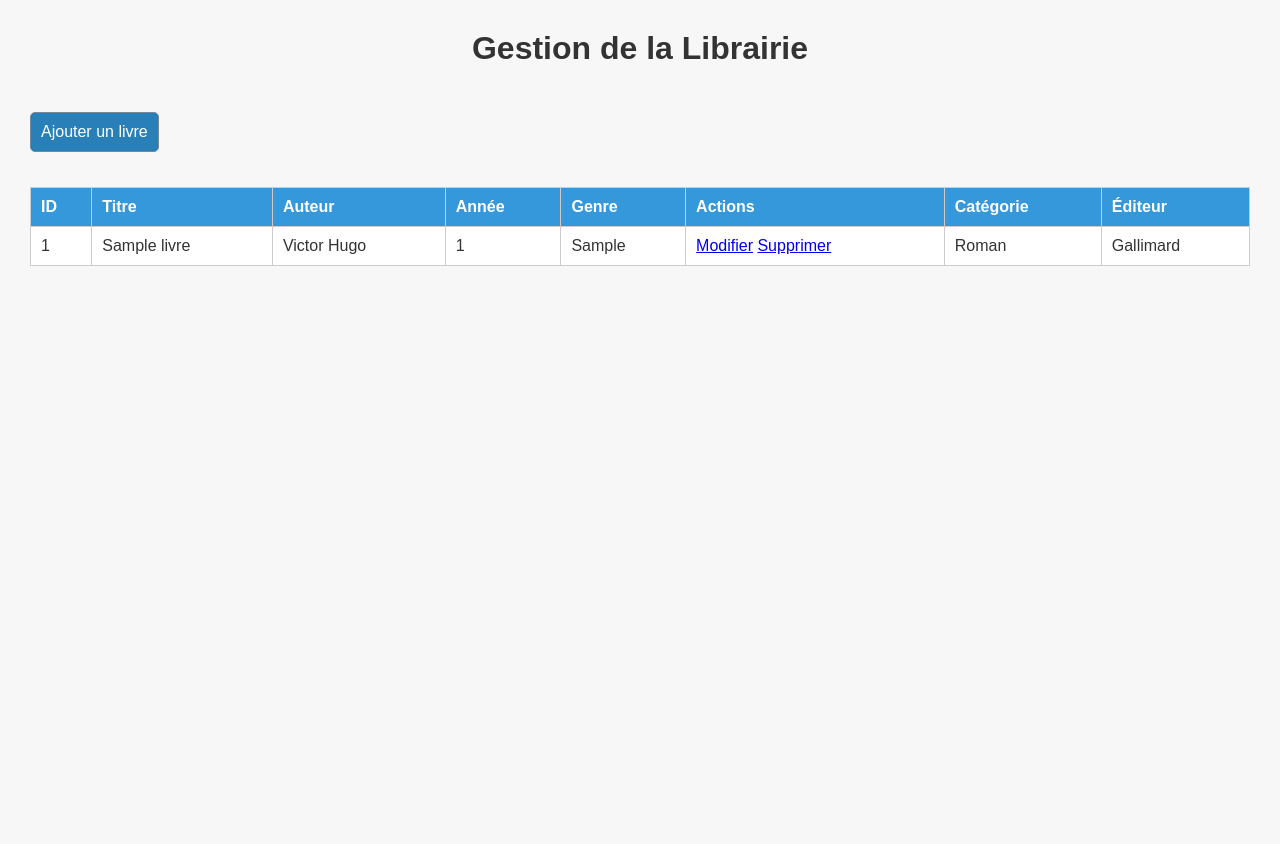
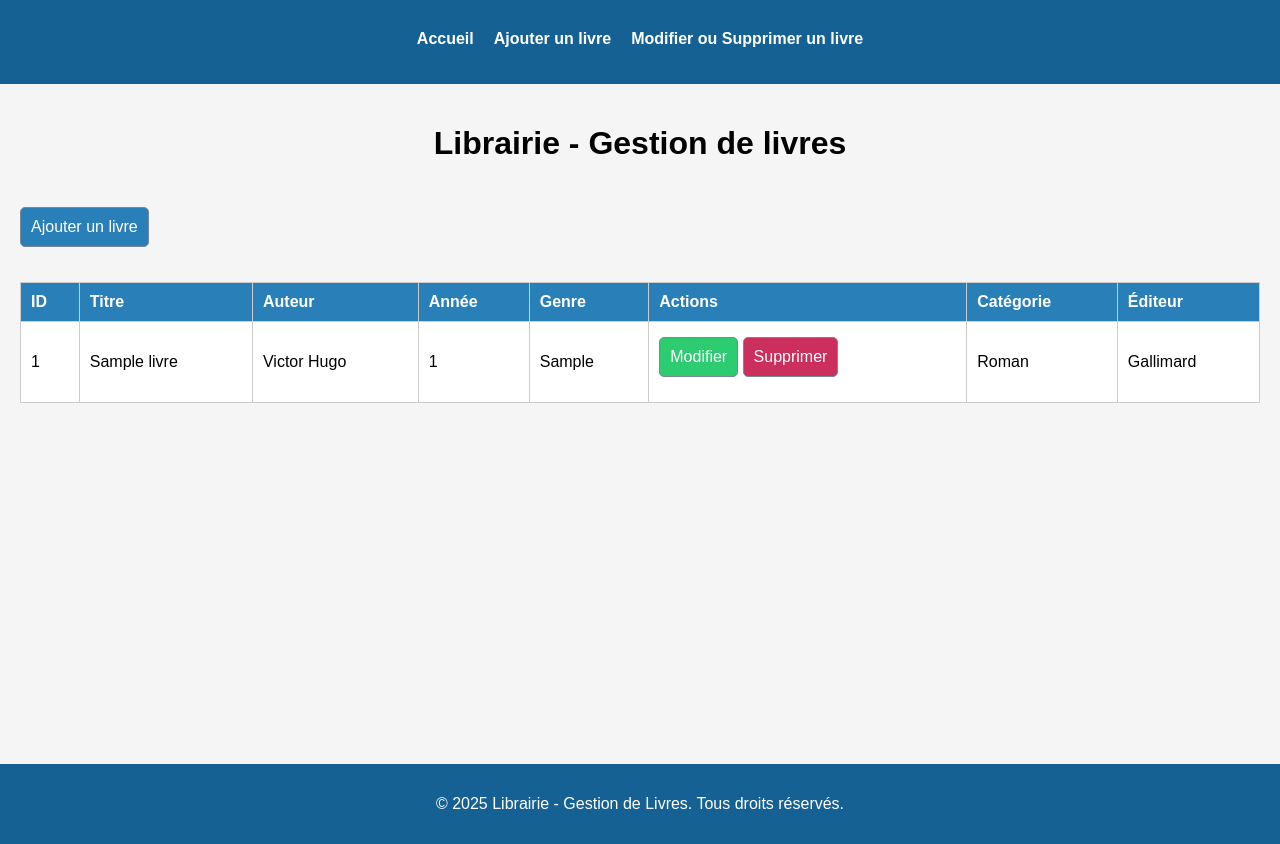
Before and after one commit to marieAndreeHealeyCote/A25-58231BMA-24610, a PHP site: page /livre-index.php in a window 1280 px wide. Before the commit the page ends 266 px from the top, so only its background shows below. Run offline with PHP 8.4, Linux system fonts and the light colour scheme; data comes from the database, SQL or seed files in the repository; tables that the repository leaves empty hold one stand-in row (values such as "Sample post").

Commit message:
modification du css pour interface plus conviviale, ajout header.php et footer.php

```diff
--- a/css/style.css
+++ b/css/style.css
@@ -1,36 +1,66 @@
+/* général.css */
 body {
-  font-size: 16px;
   font-family: Arial, sans-serif;
-  margin: 30px;
-  background: #f7f7f7;
-  color: #333;
+  margin: 0;
+  padding: 0;
+  background-color: #f5f5f5;
 }
 
-h1 {
+header {
+  background-color: #156193;
+  color: white;
+  padding: 20px;
+  text-align: center;
+}
+
+main {
+  padding: 20px;
+  min-height: 80vh;
+}
+
+h1,
+h2 {
   text-align: center;
   margin-bottom: 40px;
 }
 
-table {
-  width: 100%;
-  border-collapse: collapse;
-  background: white;
-  margin-top: 20px;
+/* navigation.css */
+nav ul {
+  list-style-type: none;
+  padding: 0;
+  margin-top: 10px;
+  display: flex;
+  justify-content: center;
+  gap: 20px;
 }
 
-table th,
-table td {
-  border: 1px solid #ccc;
-  padding: 10px;
-  text-align: left;
+nav ul li {
+  display: inline;
 }
 
-table th {
-  background-color: #3498db;
+nav ul li a {
   color: white;
+  text-decoration: none;
+  font-weight: bold;
 }
 
-/* Boutons */
+nav ul li a:hover {
+  text-decoration: underline;
+}
+
+/* footer.css */
+footer {
+  background-color: #156193;
+  color: white;
+  text-align: center;
+  padding: 15px 0;
+  position: relative;
+  bottom: 0;
+  width: 100%;
+  text-align: center;
+}
+
+/* boutons.css */
 .btn {
   display: inline-block;
   padding: 10px;
@@ -64,7 +94,7 @@ table th {
   }
 }
 
-/* formulaire */
+/* formulaire.css */
 form {
   background-color: white;
   padding: 20px;
@@ -98,6 +128,25 @@ form label {
   font-weight: bold;
 }
 
+table {
+  width: 100%;
+  border-collapse: collapse;
+  background: white;
+  margin-top: 20px;
+}
+
+table th,
+table td {
+  border: 1px solid #ccc;
+  padding: 10px;
+  text-align: left;
+}
+
+table th {
+  background-color: #2980b9;
+  color: white;
+}
+
 td:last-child {
   white-space: nowrap;
 }
--- /dev/null
+++ b/layouts/footer.php
@@ -0,0 +1,8 @@
+<!-- footer.php -->
+</main>
+<footer>
+    <p>&copy; <?php echo date("Y"); ?> Librairie - Gestion de Livres. Tous droits réservés.</p>
+</footer>
+</body>
+
+</html>
--- /dev/null
+++ b/layouts/header.php
@@ -0,0 +1,21 @@
+<!-- header.php -->
+<!DOCTYPE html>
+<html lang="fr">
+
+<head>
+    <meta charset="UTF-8">
+    <title>TP1 - Système web PHP orienté objet avec une base de données MySQL</title>
+    <link rel="stylesheet" href="/webAvancee24610/TP01/css/style.css">
+</head>
+
+<body>
+    <header>
+        <nav>
+            <ul>
+                <li><a href="livre-index.php">Accueil</a></li>
+                <li><a href="livre-create.php">Ajouter un livre</a></li>
+                <li><a href="livre-edit.php">Modifier ou Supprimer un livre</a></li>
+            </ul>
+        </nav>
+    </header>
+    <main>
--- a/livre-edit.php
+++ b/livre-edit.php
@@ -19,7 +19,7 @@ if (isset($_GET['id'])) {
 }
 ?>
 
-<link rel="stylesheet" href="css/style.css">
+<?php include('layouts/header.php'); ?>
 
 <h2>Modifier le livre</h2>
 <form method="POST" action="livre-update.php">
@@ -79,3 +79,4 @@ if (isset($_GET['id'])) {
     <button type="submit" class="btn vert">Mettre à jour</button>
     <a href="livre-index.php" class="btn bleu">Annuler</a>
 </form>
+<?php include('layouts/footer.php'); ?>
--- a/livre-index.php
+++ b/livre-index.php
@@ -19,17 +19,10 @@ if (isset($_GET['supprimer'])) {
 }
 ?>
 
-<!DOCTYPE html>
-<html lang="fr">
-
-<head>
-    <meta charset="UTF-8">
-    <title>Librairie</title>
-    <link rel="stylesheet" href="css/style.css">
-</head>
+<?php include('layouts/header.php'); ?>
 
 <body>
-    <h1>Gestion de la Librairie</h1>
+    <h1>Librairie - Gestion de livres</h1>
     <a href="livre-create.php" class="btn bleu"> Ajouter un livre</a>
 
     <table>
@@ -54,8 +47,8 @@ if (isset($_GET['supprimer'])) {
                     <td><?= $livre['annee_publication'] ?></td>
                     <td><?= $livre['genre'] ?></td>
                     <td>
-                        <a href="livre-edit.php?id=<?= $livre['id'] ?>">Modifier</a>
-                        <a href="?supprimer=<?= $livre['id'] ?>" onclick="return confirm('Supprimer ce livre ?')">Supprimer</a>
+                        <a class="btn vert" href="livre-edit.php?id=<?= $livre['id'] ?>">Modifier</a>
+                        <a class="btn rouge" href="?supprimer=<?= $livre['id'] ?>" onclick="return confirm('Supprimer ce livre ?')">Supprimer</a>
                     </td>
                     <td><?= $categorieObj->getById($livre['categorie_id'])['nom'] ?></td>
                     <td><?= $editeurObj->getById($livre['editeur_id'])['nom'] ?></td>
@@ -63,6 +56,5 @@ if (isset($_GET['supprimer'])) {
             <?php endforeach; ?>
         </tbody>
     </table>
-</body>
 
-</html>
+    <?php include('layouts/footer.php'); ?>
```
Also changed, not shown: livre-create.php (+2 -9 lines), livre-show.php (+2 -9 lines), 1 other file.
